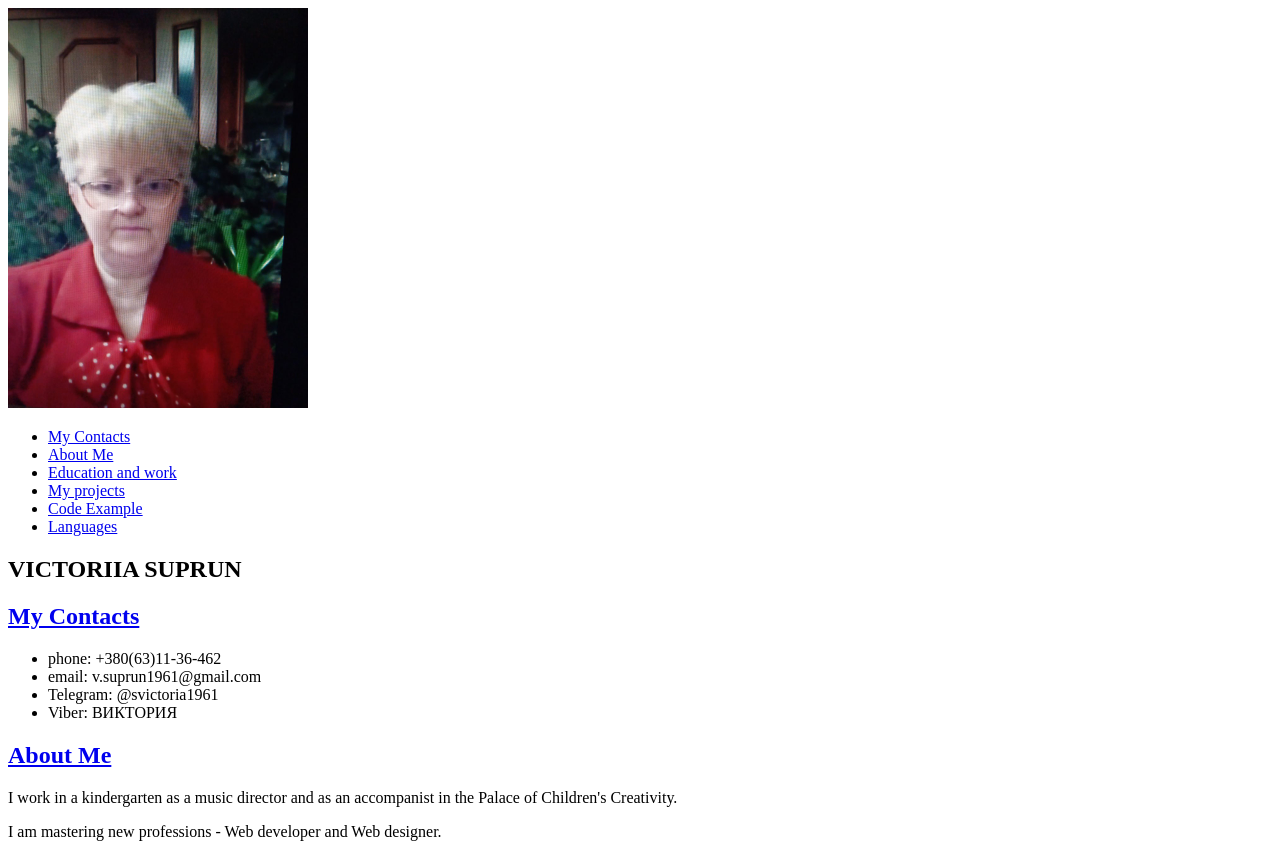
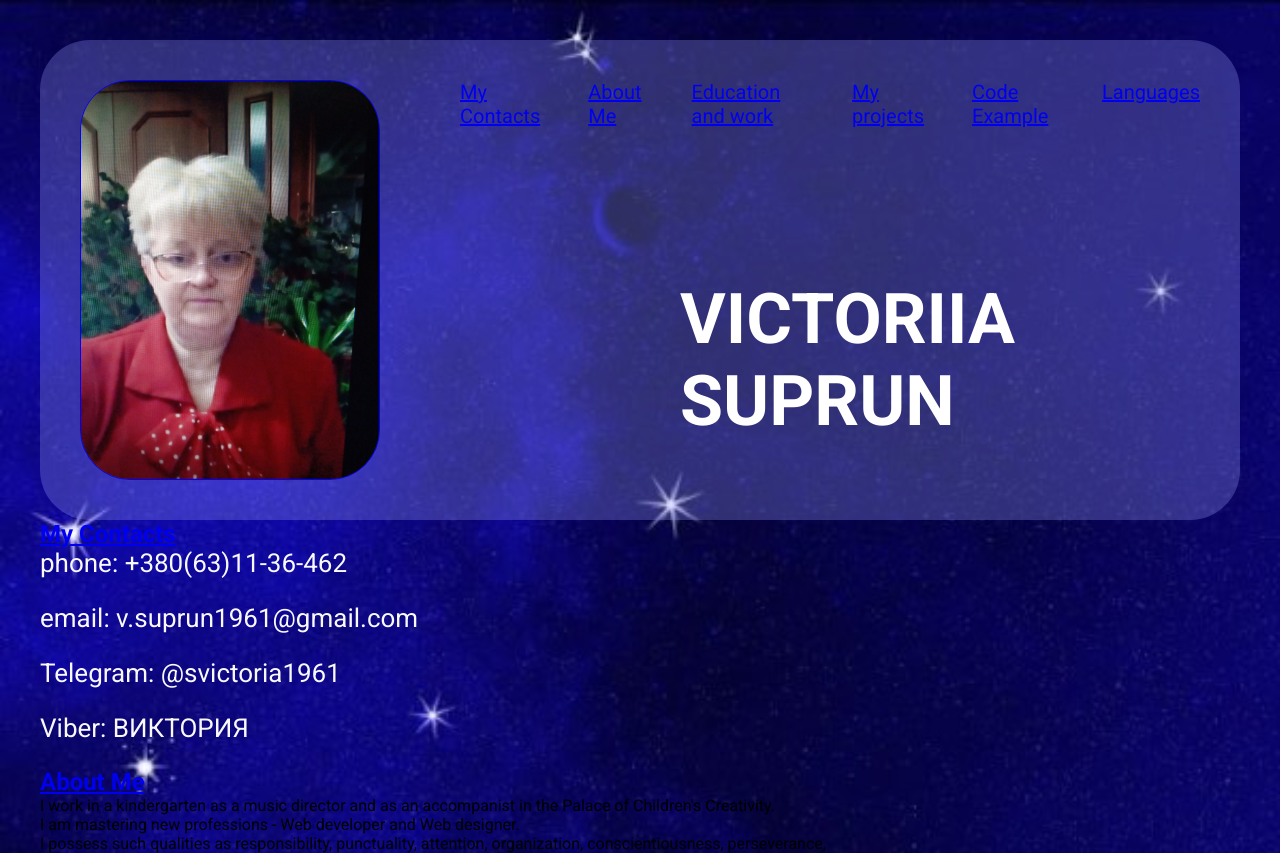
Before and after one commit to VIKTORIYA-S/rsschool-cv_2025, a plain HTML site: page index.html in a window 1280 px wide. Shown: the top 853 px of the page. Drawn offline with Linux system fonts and the light colour scheme.

Commit message:
feat: add styles for the header

```diff
--- a/index.html
+++ b/index.html
@@ -7,6 +7,7 @@
     <link
         href="https://fonts.googleapis.com/css2?family=Roboto:ital,wght@0,100;0,300;0,400;0,500;0,700;0,900;1,100;1,300;1,400;1,500;1,700;1,900&display=swap"
         rel="stylesheet">
+        <link rel="stylesheet" href="./style.css">
     <title>My CV</title>
 </head>
 <body>
--- a/style.css
+++ b/style.css
@@ -1,5 +1,98 @@
 * {
+    font-family: Roboto;
     box-sizing: border-box;
     margin: 0;
     padding: 0;
 }
+
+:root {
+    scroll-behavior: smooth;
+}
+
+body {
+    min-height: 100vh;
+    background-image: url(./img/background.jpg);
+    background-repeat: no-repeat;
+    background-size: cover;
+    margin: 0;
+    padding: 40px;
+}
+
+.container {
+    max-width: 1440px;
+    margin: 0 auto;
+}
+
+.header {
+    display: flex;
+    background-size: cover;
+    background: rgba(152, 153, 249, 0.297);
+    margin: 0;
+    padding: 0;
+    border-radius: 50px;
+}
+
+.header__container {
+    display: flex;
+}
+
+.photo {
+    width: 300px;
+    height: 400px;
+    border: solid 1px blue;
+    border-radius: 50px;
+    margin: 40px;
+}
+
+.nav {
+    padding: 40px;
+    justify-content: flex-end;
+    align-items: center;
+}
+
+.nav__list {
+    display: flex;
+    gap: 48px;
+}
+
+.nav__list,
+.contacts__list,
+.projects__list,
+.languages__list {
+    list-style-type: none;
+    padding: 0;
+}
+
+.nav__list__li,
+.contacts__li,
+.projects__li,
+.languages__li {
+    font-size: 20px;
+    color: rgb(249, 249, 251);
+}
+
+.contacts__li,
+.projects__li {
+    font-size: 26px;
+    margin-bottom: 25px;
+}
+
+.languages__li {
+    font-size: 30px;
+    color: #fdfcfc9f;
+}
+
+.nav__list__li:hover,
+a:hover {
+    color: rgba(249, 249, 251, 0.522);
+    cursor: pointer;
+    transition: 0.5s;
+}
+
+.title {
+    font-size: 70px;
+    font-weight: 700;
+    color: #ffffff;
+    margin-top: 150px;
+    margin-left: 220px;
+}
```
